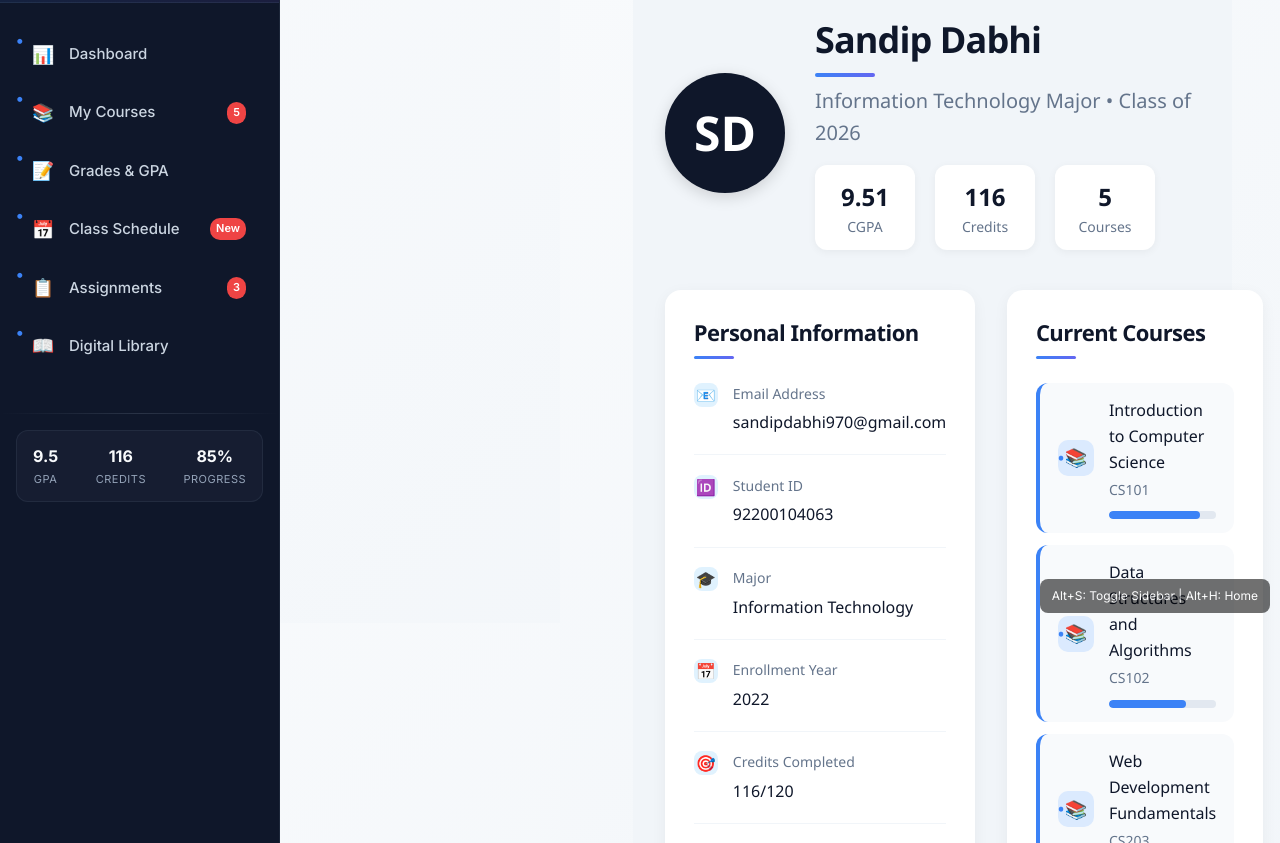
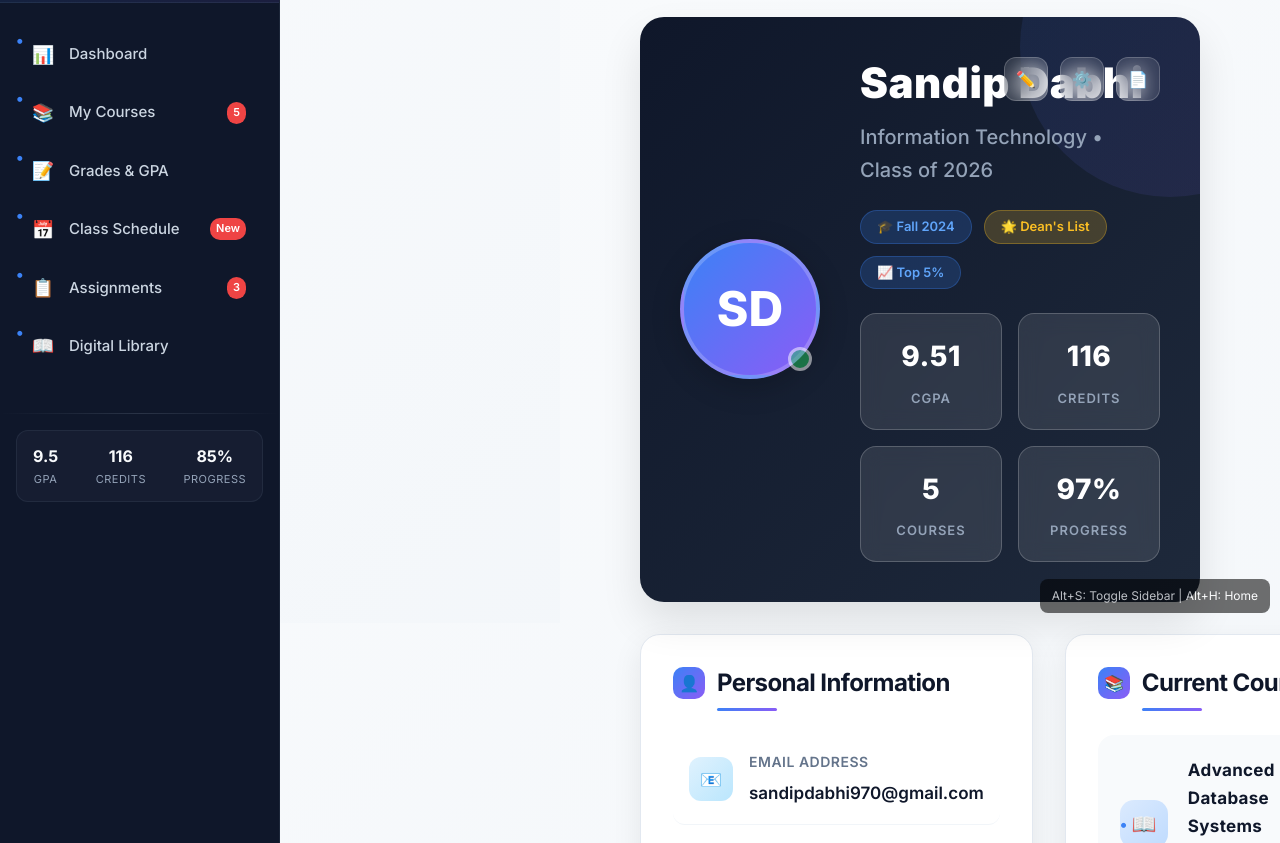
Before and after one commit to sandip-dabhi/student_portal_ReactJS, a React (Vite) app: page /profile in a window 1280 px wide. Shown: the part 177-1020 px from the top of the page. Built offline with nearby package versions, Linux system fonts and the light colour scheme.

Commit message:
Update Profile.jsx

```diff
--- a/src/pages/Profile.jsx
+++ b/src/pages/Profile.jsx
@@ -1,126 +1,242 @@
-import React from 'react';
+import React, { useState } from 'react';
 
 const styles = {
   container: {
-    padding: '2rem',
-    backgroundColor: '#f1f5f9',
-    fontFamily: "'Segoe UI', Tahoma, Geneva, Verdana, sans-serif",
-    minHeight: '70vh',
-    marginLeft: '25px', },
+    padding: '32px',
+    backgroundColor: '#f8fafc',
+    fontFamily: "'Inter', 'Segoe UI', sans-serif",
+    minHeight: '100vh',
+    background: 'linear-gradient(135deg, #f8fafc 0%, #f1f5f9 100%)',
+  },
   header: {
+    background: 'linear-gradient(135deg, #0f172a, #1e293b)',
+    borderRadius: '24px',
+    padding: '40px',
+    marginBottom: '32px',
+    color: 'white',
+    position: 'relative',
+    overflow: 'hidden',
+    boxShadow: '0 20px 40px rgba(0, 0, 0, 0.1)',
+  },
+  headerBackground: {
+    position: 'absolute',
+    top: '0',
+    right: '0',
+    width: '300px',
+    height: '300px',
+    background: 'linear-gradient(135deg, rgba(59, 130, 246, 0.1), rgba(139, 92, 246, 0.1))',
+    borderRadius: '50%',
+    transform: 'translate(40%, -40%)',
+  },
+  profileContent: {
     display: 'flex',
     alignItems: 'center',
-    marginBottom: '2.5rem',
+    position: 'relative',
+    zIndex: 2,
+  },
+  avatarContainer: {
+    position: 'relative',
+    marginRight: '40px',
   },
   avatar: {
-    width: '120px',
-    height: '120px',
+    width: '140px',
+    height: '140px',
     borderRadius: '50%',
-    backgroundColor: '#0f172a',
-    color: 'white',
+    background: 'linear-gradient(135deg, #3b82f6, #8b5cf6)',
     display: 'flex',
     alignItems: 'center',
     justifyContent: 'center',
     fontSize: '48px',
-    fontWeight: '600',
-    marginRight: '30px',
-    boxShadow: '0 4px 15px rgba(0, 0, 0, 0.15)',
+    fontWeight: '800',
+    color: 'white',
+    boxShadow: '0 8px 30px rgba(0, 0, 0, 0.2)',
+    border: '4px solid rgba(255, 255, 255, 0.2)',
+    transition: 'transform 0.3s ease',
+  },
+  avatarHover: {
+    transform: 'scale(1.05)',
+  },
+  statusIndicator: {
+    position: 'absolute',
+    bottom: '8px',
+    right: '8px',
+    width: '24px',
+    height: '24px',
+    backgroundColor: '#22c55e',
+    borderRadius: '50%',
+    border: '3px solid white',
+    animation: 'pulse 2s infinite',
   },
   headerText: {
     flex: 1,
   },
   heading: {
-    fontSize: '36px',
-    fontWeight: '700',
-    margin: '0 0 8px 0',
-    color: '#0f172a',
-    position: 'relative',
-    paddingBottom: '15px',
-  },
-  headingUnderline: {
-    content: '""',
-    position: 'absolute',
-    bottom: '0',
-    left: '0',
-    width: '60px',
-    height: '4px',
-    background: 'linear-gradient(90deg, #3b82f6, #6366f1)',
-    borderRadius: '2px',
+    fontSize: '42px',
+    fontWeight: '900',
+    margin: '0 0 12px 0',
+    color: 'white',
+    letterSpacing: '0.5px',
   },
   subheading: {
     fontSize: '20px',
-    color: '#64748b',
-    margin: '0 0 15px 0',
+    color: '#94a3b8',
+    margin: '0 0 24px 0',
+    fontWeight: '500',
+  },
+  badgeContainer: {
+    display: 'flex',
+    gap: '12px',
+    marginBottom: '24px',
+    flexWrap: 'wrap',
+  },
+  badge: {
+    backgroundColor: 'rgba(59, 130, 246, 0.2)',
+    color: '#60a5fa',
+    padding: '6px 16px',
+    borderRadius: '20px',
+    fontSize: '13px',
+    fontWeight: '600',
+    border: '1px solid rgba(59, 130, 246, 0.3)',
+    display: 'flex',
+    alignItems: 'center',
+    gap: '6px',
+  },
+  honorsBadge: {
+    backgroundColor: 'rgba(251, 191, 36, 0.2)',
+    color: '#fbbf24',
+    border: '1px solid rgba(251, 191, 36, 0.3)',
   },
   statsContainer: {
-    display: 'flex',
-    gap: '20px',
+    display: 'grid',
+    gridTemplateColumns: 'repeat(auto-fit, minmax(120px, 1fr))',
+    gap: '16px',
   },
   statItem: {
-    backgroundColor: '#ffffff',
-    borderRadius: '12px',
-    padding: '12px 20px',
-    boxShadow: '0 2px 8px rgba(0, 0, 0, 0.05)',
+    background: 'rgba(255, 255, 255, 0.1)',
+    backdropFilter: 'blur(10px)',
+    border: '1px solid rgba(255, 255, 255, 0.2)',
+    borderRadius: '16px',
+    padding: '20px',
     textAlign: 'center',
-    minWidth: '100px',
+    transition: 'transform 0.3s ease',
+  },
+  statItemHover: {
+    transform: 'translateY(-4px)',
   },
   statValue: {
-    fontSize: '24px',
-    fontWeight: '700',
-    color: '#0f172a',
+    fontSize: '28px',
+    fontWeight: '800',
+    color: 'white',
     margin: '0',
+    letterSpacing: '0.5px',
   },
   statLabel: {
-    fontSize: '14px',
-    color: '#64748b',
-    margin: '0',
+    fontSize: '13px',
+    color: '#94a3b8',
+    margin: '8px 0 0 0',
+    fontWeight: '600',
+    textTransform: 'uppercase',
+    letterSpacing: '1px',
+  },
+  actionButtons: {
+    position: 'absolute',
+    top: '40px',
+    right: '40px',
+    display: 'flex',
+    gap: '12px',
+    zIndex: 3,
+  },
+  actionButton: {
+    backgroundColor: 'rgba(255, 255, 255, 0.1)',
+    backdropFilter: 'blur(10px)',
+    border: '1px solid rgba(255, 255, 255, 0.2)',
+    borderRadius: '12px',
+    padding: '12px',
+    color: 'white',
+    cursor: 'pointer',
+    transition: 'all 0.3s ease',
+    fontSize: '16px',
+    width: '44px',
+    height: '44px',
+    display: 'flex',
+    alignItems: 'center',
+    justifyContent: 'center',
   },
   content: {
     display: 'grid',
     gridTemplateColumns: '1fr 1fr',
-    gap: '2rem',
-    marginTop: '2rem',
+    gap: '32px',
+    marginTop: '32px',
   },
   section: {
-    backgroundColor: '#ffffff',
-    borderRadius: '16px',
-    padding: '1.8rem',
-    boxShadow: '0 4px 15px rgba(0, 0, 0, 0.05)',
+    backgroundColor: 'white',
+    borderRadius: '20px',
+    padding: '32px',
+    boxShadow: '0 10px 30px rgba(0, 0, 0, 0.08)',
+    border: '1px solid #e2e8f0',
+    transition: 'transform 0.3s ease, box-shadow 0.3s ease',
+  },
+  sectionHover: {
+    transform: 'translateY(-4px)',
+    boxShadow: '0 20px 40px rgba(0, 0, 0, 0.12)',
   },
   sectionTitle: {
-    fontSize: '22px',
-    fontWeight: '600',
+    fontSize: '24px',
+    fontWeight: '700',
     color: '#0f172a',
-    margin: '0 0 1.5rem 0',
+    margin: '0 0 24px 0',
     position: 'relative',
     paddingBottom: '12px',
+    display: 'flex',
+    alignItems: 'center',
+    gap: '12px',
+  },
+  sectionIcon: {
+    width: '32px',
+    height: '32px',
+    borderRadius: '10px',
+    background: 'linear-gradient(135deg, #3b82f6, #8b5cf6)',
+    display: 'flex',
+    alignItems: 'center',
+    justifyContent: 'center',
+    color: 'white',
+    fontSize: '16px',
   },
   sectionTitleUnderline: {
-    content: '""',
     position: 'absolute',
     bottom: '0',
-    left: '0',
-    width: '40px',
+    left: '44px',
+    width: '60px',
     height: '3px',
-    background: 'linear-gradient(90deg, #3b82f6, #6366f1)',
+    background: 'linear-gradient(135deg, #3b82f6, #8b5cf6)',
     borderRadius: '2px',
   },
   detailItem: {
     display: 'flex',
-    marginBottom: '1.2rem',
-    paddingBottom: '1.2rem',
+    alignItems: 'center',
+    marginBottom: '20px',
+    paddingBottom: '20px',
     borderBottom: '1px solid #f1f5f9',
+    transition: 'all 0.3s ease',
+    borderRadius: '12px',
+    padding: '16px',
+    position: 'relative',
+  },
+  detailItemHover: {
+    backgroundColor: '#f8fafc',
+    transform: 'translateX(4px)',
   },
   detailIcon: {
-    width: '24px',
-    height: '24px',
-    backgroundColor: '#e0f2fe',
-    borderRadius: '8px',
+    width: '44px',
+    height: '44px',
+    borderRadius: '12px',
     display: 'flex',
     alignItems: 'center',
     justifyContent: 'center',
-    marginRight: '15px',
-    color: '#0ea5e9',
+    marginRight: '16px',
+    fontSize: '18px',
+    background: 'linear-gradient(135deg, #e0f2fe, #bae6fd)',
+    color: '#0369a1',
     flexShrink: 0,
   },
   detailContent: {
@@ -129,19 +245,35 @@ const styles = {
   detailLabel: {
     fontSize: '14px',
     color: '#64748b',
-    margin: '0 0 4px 0',
+    margin: '0 0 6px 0',
+    fontWeight: '600',
+    textTransform: 'uppercase',
+    letterSpacing: '0.5px',
   },
   detailValue: {
-    fontSize: '16px',
+    fontSize: '17px',
     color: '#0f172a',
-    fontWeight: '500',
+    fontWeight: '600',
     margin: '0',
+  },
+  bioSection: {
+    marginTop: '32px',
+    padding: '24px',
+    backgroundColor: '#f8fafc',
+    borderRadius: '16px',
+    border: '1px solid #e2e8f0',
   },
   bioText: {
     fontSize: '16px',
     color: '#475569',
-    lineHeight: '1.7',
+    lineHeight: '1.8',
     margin: '0',
+    fontWeight: '500',
+  },
+  coursesSection: {
+    maxHeight: '600px',
+    overflowY: 'auto',
+    paddingRight: '8px',
   },
   list: {
     listStyleType: 'none',
@@ -151,72 +283,126 @@ const styles = {
   listItem: {
     display: 'flex',
     alignItems: 'center',
-    padding: '14px 18px',
-    marginBottom: '12px',
+    padding: '20px',
+    marginBottom: '16px',
     backgroundColor: '#f8fafc',
-    borderRadius: '12px',
-    transition: 'all 0.3s ease',
+    borderRadius: '16px',
+    transition: 'all 0.3s cubic-bezier(0.4, 0, 0.2, 1)',
     cursor: 'pointer',
-    borderLeft: '4px solid #3b82f6',
+    border: '2px solid transparent',
+    position: 'relative',
+    overflow: 'hidden',
   },
   listItemHover: {
-    transform: 'translateX(5px)',
-    backgroundColor: '#f1f5f9',
-    boxShadow: '0 2px 8px rgba(0, 0, 0, 0.05)',
+    transform: 'translateY(-2px)',
+    backgroundColor: 'white',
+    boxShadow: '0 8px 25px rgba(0, 0, 0, 0.1)',
+    border: '2px solid #e0f2fe',
   },
   courseIcon: {
-    backgroundColor: '#dbeafe',
-    width: '36px',
-    height: '36px',
-    borderRadius: '10px',
+    width: '48px',
+    height: '48px',
+    borderRadius: '14px',
     display: 'flex',
     alignItems: 'center',
     justifyContent: 'center',
-    marginRight: '15px',
+    marginRight: '20px',
+    fontSize: '20px',
+    background: 'linear-gradient(135deg, #dbeafe, #bfdbfe)',
     color: '#1d4ed8',
-    fontSize: '18px',
+    flexShrink: 0,
   },
   courseInfo: {
     flex: 1,
   },
   courseName: {
-    fontSize: '16px',
-    fontWeight: '500',
+    fontSize: '17px',
+    fontWeight: '700',
     color: '#0f172a',
-    margin: '0 0 4px 0',
+    margin: '0 0 6px 0',
+    letterSpacing: '0.3px',
   },
   courseCode: {
     fontSize: '14px',
     color: '#64748b',
-    margin: '0',
+    margin: '0 0 12px 0',
+    fontWeight: '600',
   },
   progressContainer: {
     width: '100%',
-    height: '8px',
+    height: '10px',
     backgroundColor: '#e2e8f0',
-    borderRadius: '4px',
+    borderRadius: '6px',
     overflow: 'hidden',
-    marginTop: '10px',
+    position: 'relative',
   },
   progressBar: {
     height: '100%',
-    borderRadius: '4px',
-    backgroundColor: '#3b82f6',
-    width: '65%',
+    borderRadius: '6px',
+    background: 'linear-gradient(90deg, #3b82f6, #8b5cf6)',
+    transition: 'width 0.8s cubic-bezier(0.4, 0, 0.2, 1)',
+    position: 'relative',
+  },
+  progressText: {
+    position: 'absolute',
+    right: '12px',
+    top: '50%',
+    transform: 'translateY(-50%)',
+    fontSize: '14px',
+    fontWeight: '700',
+    color: '#475569',
+  },
+  achievementSection: {
+    gridColumn: '1 / -1',
+    background: 'linear-gradient(135deg, #fef3c7, #fde68a)',
+    border: '2px solid #f59e0b',
+  },
+  achievementGrid: {
+    display: 'grid',
+    gridTemplateColumns: 'repeat(auto-fit, minmax(200px, 1fr))',
+    gap: '20px',
+  },
+  achievementItem: {
+    backgroundColor: 'rgba(255, 255, 255, 0.8)',
+    padding: '20px',
+    borderRadius: '16px',
+    textAlign: 'center',
+    border: '1px solid rgba(245, 158, 11, 0.2)',
+  },
+  achievementIcon: {
+    fontSize: '32px',
+    marginBottom: '12px',
+  },
+  achievementTitle: {
+    fontSize: '16px',
+    fontWeight: '700',
+    color: '#92400e',
+    margin: '0 0 8px 0',
+  },
+  achievementDesc: {
+    fontSize: '14px',
+    color: '#a16207',
+    margin: '0',
   },
 };
 
 const Profile = () => {
+  const [hoveredCourse, setHoveredCourse] = useState(null);
+  const [hoveredStat, setHoveredStat] = useState(null);
+  const [hoveredDetail, setHoveredDetail] = useState(null);
+  const [hoveredSection, setHoveredSection] = useState(null);
+  const [avatarHovered, setAvatarHovered] = useState(false);
+
   const student = {
     name: 'Sandip Dabhi',
     email: 'sandipdabhi970@gmail.com',
-    bio: 'A passionate computer science student with a keen interest in web development and artificial intelligence. Currently in my third year, focusing on full-stack development and machine learning applications.',
+    bio: 'A passionate computer science student with a keen interest in web development and artificial intelligence. Currently in my third year, focusing on full-stack development and machine learning applications. I enjoy solving complex problems and building innovative solutions that make a positive impact.',
     courses: [
-      { name: 'Introduction to Computer Science', code: 'CS101', progress: 85 },
-      { name: 'Data Structures and Algorithms', code: 'CS102', progress: 72 },
-      { name: 'Web Development Fundamentals', code: 'CS203', progress: 90 },
-      { name: 'Database Management Systems', code: 'CS204', progress: 68 },
-      { name: 'Operating Systems', code: 'CS305', progress: 45 },
+      { name: 'Advanced Database Systems', code: 'CS401', progress: 88, credits: 4 },
+      { name: 'Machine Learning Fundamentals', code: 'CS402', progress: 92, credits: 4 },
+      { name: 'Web Development Frameworks', code: 'CS403', progress: 85, credits: 3 },
+      { name: 'Software Engineering Principles', code: 'CS404', progress: 78, credits: 3 },
+      { name: 'Computer Networks Security', code: 'CS405', progress: 90, credits: 4 },
     ],
     studentId: '92200104063',
     major: 'Information Technology',
@@ -225,98 +411,163 @@ const Profile = () => {
     gpa: 9.51,
     creditsCompleted: 116,
     totalCredits: 120,
+    semester: 'Fall 2024',
+    status: 'Active',
+    phone: '+91 9876543210',
+    address: 'Gujarat, India',
+    achievements: [
+      { icon: '🏆', title: 'Dean\'s List', desc: '3 consecutive semesters' },
+      { icon: '💻', title: 'Coding Champion', desc: 'Hackathon Winner 2024' },
+      { icon: '📚', title: 'Research Assistant', desc: 'AI/ML Lab' },
+      { icon: '🎯', title: 'High Achiever', desc: 'Top 5% of Class' },
+    ]
   };
 
-  const [hoveredCourse, setHoveredCourse] = React.useState(null);
+  const personalDetails = [
+    { icon: '📧', label: 'Email Address', value: student.email },
+    { icon: '🆔', label: 'Student ID', value: student.studentId },
+    { icon: '📱', label: 'Phone Number', value: student.phone },
+    { icon: '🏠', label: 'Location', value: student.address },
+    { icon: '🎓', label: 'Major', value: student.major },
+    { icon: '📅', label: 'Current Semester', value: student.semester },
+    { icon: '📊', label: 'Academic Status', value: student.status },
+    { icon: '🎯', label: 'Expected Graduation', value: student.expectedGraduation },
+  ];
+
+  const statsData = [
+    { value: student.gpa, label: 'CGPA', color: '#3b82f6' },
+    { value: student.creditsCompleted, label: 'Credits', color: '#10b981' },
+    { value: student.courses.length, label: 'Courses', color: '#f59e0b' },
+    { value: `${Math.round((student.creditsCompleted / student.totalCredits) * 100)}%`, label: 'Progress', color: '#8b5cf6' },
+  ];
 
   return (
     <div style={styles.container}>
       <div style={styles.header}>
-        <div style={styles.avatar}>SD</div>
+        <div style={styles.headerBackground}></div>
+
+        <div style={styles.actionButtons}>
+          <button style={styles.actionButton} title="Edit Profile">
+            ✏️
+          </button>
+          <button style={styles.actionButton} title="Settings">
+            ⚙️
+          </button>
+          <button style={styles.actionButton} title="Download Transcript">
+            📄
+          </button>
+        </div>
+
+        <div style={styles.profileContent}>
+          <div style={styles.avatarContainer}>
+            <div
+              style={{
+                ...styles.avatar,
+                ...(avatarHovered ? styles.avatarHover : {})
+              }}
+              onMouseEnter={() => setAvatarHovered(true)}
+              onMouseLeave={() => setAvatarHovered(false)}
+            >
+              SD
+            </div>
+            <div style={styles.statusIndicator}></div>
+          </div>
+
           <div style={styles.headerText}>
-          <h1 style={styles.heading}>
-            {student.name}
-            <span style={styles.headingUnderline}></span>
-          </h1>
-          <p style={styles.subheading}>{student.major} Major • Class of {student.expectedGraduation}</p>
+            <h1 style={styles.heading}>{student.name}</h1>
+            <p style={styles.subheading}>
+              {student.major} • Class of {student.expectedGraduation}
+            </p>
+
+            <div style={styles.badgeContainer}>
+              <div style={styles.badge}>
+                🎓 {student.semester}
+              </div>
+              <div style={{...styles.badge, ...styles.honorsBadge}}>
+                🌟 Dean's List
+              </div>
+              <div style={styles.badge}>
+                📈 Top 5%
+              </div>
+            </div>
 
             <div style={styles.statsContainer}>
-            <div style={styles.statItem}>
-              <p style={styles.statValue}>{student.gpa}</p>
-              <p style={styles.statLabel}>CGPA</p>
+              {statsData.map((stat, index) => (
+                <div
+                  key={index}
+                  style={{
+                    ...styles.statItem,
+                    ...(hoveredStat === index ? styles.statItemHover : {})
+                  }}
+                  onMouseEnter={() => setHoveredStat(index)}
+                  onMouseLeave={() => setHoveredStat(null)}
+                >
+                  <p style={styles.statValue}>{stat.value}</p>
+                  <p style={styles.statLabel}>{stat.label}</p>
                 </div>
-            <div style={styles.statItem}>
-              <p style={styles.statValue}>{student.creditsCompleted}</p>
-              <p style={styles.statLabel}>Credits</p>
-            </div>
-            <div style={styles.statItem}>
-              <p style={styles.statValue}>{student.courses.length}</p>
-              <p style={styles.statLabel}>Courses</p>
+              ))}
             </div>
           </div>
         </div>
       </div>
 
       <div style={styles.content}>
-        <div style={styles.section}>
+        <div
+          style={{
+            ...styles.section,
+            ...(hoveredSection === 'personal' ? styles.sectionHover : {})
+          }}
+          onMouseEnter={() => setHoveredSection('personal')}
+          onMouseLeave={() => setHoveredSection(null)}
+        >
           <h3 style={styles.sectionTitle}>
+            <div style={styles.sectionIcon}>👤</div>
             Personal Information
-            <span style={styles.sectionTitleUnderline}></span>
+            <div style={styles.sectionTitleUnderline}></div>
           </h3>
 
-          <div style={styles.detailItem}>
-            <div style={styles.detailIcon}>📧</div>
+          {personalDetails.map((detail, index) => (
+            <div
+              key={index}
+              style={{
+                ...styles.detailItem,
+                ...(hoveredDetail === index ? styles.detailItemHover : {})
+              }}
+              onMouseEnter={() => setHoveredDetail(index)}
+              onMouseLeave={() => setHoveredDetail(null)}
+            >
+              <div style={styles.detailIcon}>{detail.icon}</div>
               <div style={styles.detailContent}>
-              <p style={styles.detailLabel}>Email Address</p>
-              <p style={styles.detailValue}>{student.email}</p>
+                <p style={styles.detailLabel}>{detail.label}</p>
+                <p style={styles.detailValue}>{detail.value}</p>
+              </div>
+            </div>
+          ))}
+
+          <div style={styles.bioSection}>
+            <h4 style={{...styles.sectionTitle, fontSize: '18px', margin: '0 0 16px 0'}}>
+              <div style={{...styles.sectionIcon, width: '24px', height: '24px', fontSize: '12px'}}>💭</div>
+              About Me
+            </h4>
+            <p style={styles.bioText}>{student.bio}</p>
           </div>
         </div>
 
-          <div style={styles.detailItem}>
-            <div style={styles.detailIcon}>🆔</div>
-            <div style={styles.detailContent}>
-              <p style={styles.detailLabel}>Student ID</p>
-              <p style={styles.detailValue}>{student.studentId}</p>
-            </div>
-          </div>
-
-          <div style={styles.detailItem}>
-            <div style={styles.detailIcon}>🎓</div>
-            <div style={styles.detailContent}>
-              <p style={styles.detailLabel}>Major</p>
-              <p style={styles.detailValue}>{student.major}</p>
-            </div>
-          </div>
-
-          <div style={styles.detailItem}>
-            <div style={styles.detailIcon}>📅</div>
-            <div style={styles.detailContent}>
-              <p style={styles.detailLabel}>Enrollment Year</p>
-              <p style={styles.detailValue}>{student.enrollmentYear}</p>
-            </div>
-          </div>
-
-          <div style={styles.detailItem}>
-            <div style={styles.detailIcon}>🎯</div>
-            <div style={styles.detailContent}>
-              <p style={styles.detailLabel}>Credits Completed</p>
-              <p style={styles.detailValue}>{student.creditsCompleted}/{student.totalCredits}</p>
-            </div>
-          </div>
-
-          <h3 style={{...styles.sectionTitle, marginTop: '2rem'}}>
-            About Me
-            <span style={styles.sectionTitleUnderline}></span>
-          </h3>
-          <p style={styles.bioText}>{student.bio}</p>
-        </div>
-
-        <div style={styles.section}>
+        <div
+          style={{
+            ...styles.section,
+            ...(hoveredSection === 'courses' ? styles.sectionHover : {})
+          }}
+          onMouseEnter={() => setHoveredSection('courses')}
+          onMouseLeave={() => setHoveredSection(null)}
+        >
           <h3 style={styles.sectionTitle}>
+            <div style={styles.sectionIcon}>📚</div>
             Current Courses
-            <span style={styles.sectionTitleUnderline}></span>
+            <div style={styles.sectionTitleUnderline}></div>
           </h3>
 
+          <div style={styles.coursesSection}>
             <ul style={styles.list}>
               {student.courses.map((course, index) => (
                 <li
@@ -328,19 +579,55 @@ const Profile = () => {
                   onMouseEnter={() => setHoveredCourse(index)}
                   onMouseLeave={() => setHoveredCourse(null)}
                 >
-                <div style={styles.courseIcon}>📚</div>
+                  <div style={styles.courseIcon}>📖</div>
                   <div style={styles.courseInfo}>
                     <p style={styles.courseName}>{course.name}</p>
-                  <p style={styles.courseCode}>{course.code}</p>
+                    <p style={styles.courseCode}>
+                      {course.code} • {course.credits} Credits
+                    </p>
                     <div style={styles.progressContainer}>
-                    <div style={{...styles.progressBar, width: `${course.progress}%`}}></div>
+                      <div style={{
+                        ...styles.progressBar,
+                        width: `${course.progress}%`
+                      }}></div>
                     </div>
+                  </div>
+                  <div style={styles.progressText}>
+                    {course.progress}%
                   </div>
                 </li>
               ))}
             </ul>
           </div>
         </div>
+
+        <div style={{...styles.section, ...styles.achievementSection}}>
+          <h3 style={styles.sectionTitle}>
+            <div style={styles.sectionIcon}>🏆</div>
+            Achievements & Recognition
+            <div style={styles.sectionTitleUnderline}></div>
+          </h3>
+
+          <div style={styles.achievementGrid}>
+            {student.achievements.map((achievement, index) => (
+              <div key={index} style={styles.achievementItem}>
+                <div style={styles.achievementIcon}>{achievement.icon}</div>
+                <h4 style={styles.achievementTitle}>{achievement.title}</h4>
+                <p style={styles.achievementDesc}>{achievement.desc}</p>
+              </div>
+            ))}
+          </div>
+        </div>
+      </div>
+
+      <style>
+        {`
+          @keyframes pulse {
+            0%, 100% { opacity: 1; }
+            50% { opacity: 0.5; }
+          }
+        `}
+      </style>
     </div>
   );
 };
```
Lines whose indentation alone changed are shown as unchanged.
